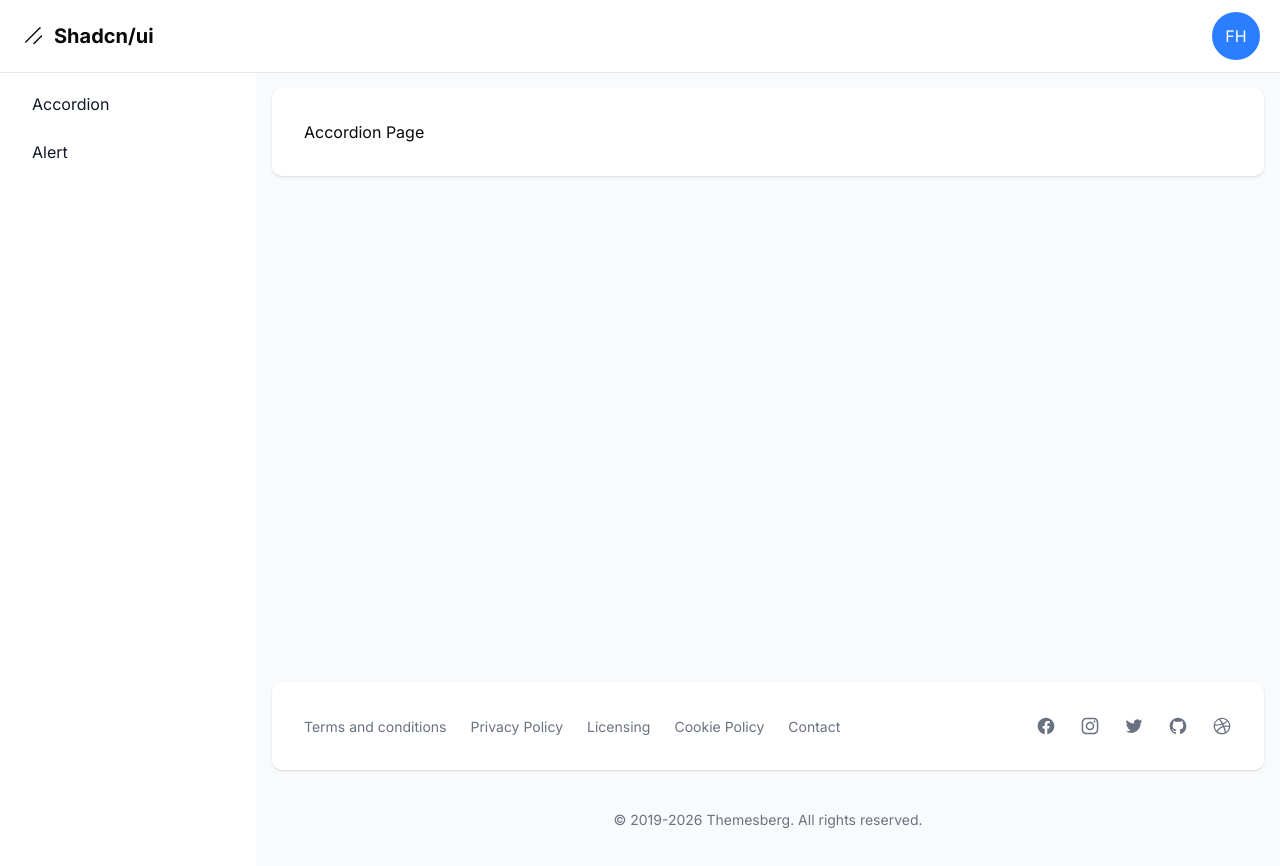
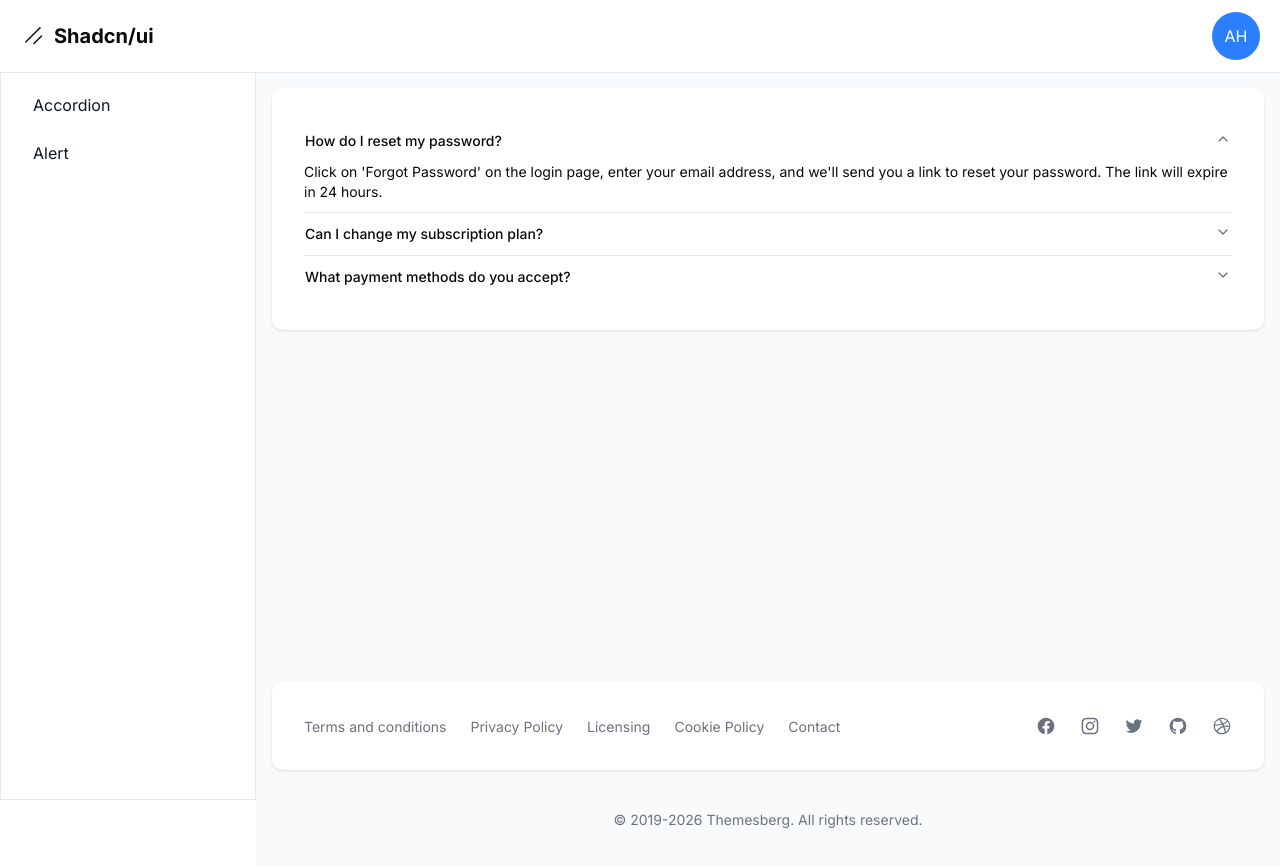
Before and after one commit to AndreDev12/shadcn-dashboard, a Next.js app: page /dashboard/accordion in a window 1280 px wide. Shown: the top 866 px of the page. Built offline with nearby package versions, Linux system fonts and the light colour scheme.

Commit message:
Components: Accordion

```diff
--- a/src/app/dashboard/accordion/page.tsx
+++ b/src/app/dashboard/accordion/page.tsx
@@ -1,7 +1,47 @@
+import {
+  Accordion,
+  AccordionContent,
+  AccordionItem,
+  AccordionTrigger,
+} from '@/components/ui';
+
+const items = [
+  {
+    value: 'item-1',
+    trigger: 'How do I reset my password?',
+    content:
+      "Click on 'Forgot Password' on the login page, enter your email address, and we'll send you a link to reset your password. The link will expire in 24 hours.",
+  },
+  {
+    value: 'item-2',
+    trigger: 'Can I change my subscription plan?',
+    content:
+      'Yes, you can upgrade or downgrade your plan at any time from your account settings. Changes will be reflected in your next billing cycle.',
+  },
+  {
+    value: 'item-3',
+    trigger: 'What payment methods do you accept?',
+    content:
+      'We accept all major credit cards, PayPal, and bank transfers. All payments are processed securely through our payment partners.',
+  },
+];
+
 export default function Page() {
   return (
     <div>
-      <h1>Accordion Page</h1>
+      <Accordion
+        type="single"
+        collapsible
+        defaultValue="item-1"
+        className="w-full"
+      >
+        {items.map(({ value, trigger, content }) => (
+          <AccordionItem key={value} value={value}>
+            <AccordionTrigger>{trigger}</AccordionTrigger>
+            <AccordionContent>{content}</AccordionContent>
+          </AccordionItem>
+        ))}
+      </Accordion>
     </div>
   );
 }
--- a/src/app/dashboard/layout.tsx
+++ b/src/app/dashboard/layout.tsx
@@ -16,7 +16,7 @@
   return (
     <>
       <nav className="bg-white border-b border-gray-200 fixed z-30 w-full">
-        <div className="px-3 py-3 lg:px-5 lg:pl-3">
+        <div className="px-3 py-3 lg:pr-5">
           <div className="flex items-center justify-between">
             <div className="flex items-center justify-start">
               <button
@@ -95,7 +95,7 @@
             <div className="flex items-center">
               {/* User Avatar */}
               <div className="bg-blue-500 text-white p-2 rounded-full w-12 h-12 flex items-center justify-center">
-                FH
+                AH
               </div>
             </div>
           </div>
@@ -107,17 +107,17 @@
           className="fixed hidden z-20 h-full top-0 left-0 pt-16 lg:flex shrink-0 flex-col w-64 transition-width duration-75"
           aria-label="Sidebar"
         >
-          <div className="relative flex-1 flex flex-col min-h-0 borderR border-gray-200 bg-white pt-0">
+          <div className="relative flex-1 flex flex-col min-h-0 border border-gray-200 bg-white pt-0">
             <div className="flex-1 flex flex-col pt-5 pb-4 overflow-y-auto">
               <div className="flex-1 px-3 bg-white divide-y space-y-1">
                 <ul className="space-y-2 pb-2">
-                  {links.map((link) => (
-                    <li key={link.href}>
+                  {links.map(({ name, href }) => (
+                    <li key={href}>
                       <Link
-                        href={link.href}
+                        href={href}
                         className="text-base capitalize text-gray-900 font-normal rounded-lg flex items-center p-2 hover:bg-gray-100 group"
                       >
-                        <span className="ml-3">{link.name}</span>
+                        <span className="ml-3">{name}</span>
                       </Link>
                     </li>
                   ))}
--- a/src/app/layout.tsx
+++ b/src/app/layout.tsx
@@ -1,5 +1,6 @@
 import type { Metadata } from 'next';
 import { Inter } from 'next/font/google';
+
 import './globals.css';
 
 const inter = Inter({ subsets: ['latin'] });
--- /dev/null
+++ b/src/components/ui/accordion.tsx
@@ -0,0 +1,87 @@
+'use client';
+
+import * as React from 'react';
+import { Accordion as AccordionPrimitive } from 'radix-ui';
+
+import { cn } from '@/lib/utils';
+import { ChevronDownIcon, ChevronUpIcon } from 'lucide-react';
+
+function Accordion({
+  className,
+  ...props
+}: React.ComponentProps<typeof AccordionPrimitive.Root>) {
+  return (
+    <AccordionPrimitive.Root
+      data-slot="accordion"
+      className={cn('flex w-full flex-col', className)}
+      {...props}
+    />
+  );
+}
+
+function AccordionItem({
+  className,
+  ...props
+}: React.ComponentProps<typeof AccordionPrimitive.Item>) {
+  return (
+    <AccordionPrimitive.Item
+      data-slot="accordion-item"
+      className={cn('not-last:border-b', className)}
+      {...props}
+    />
+  );
+}
+
+function AccordionTrigger({
+  className,
+  children,
+  ...props
+}: React.ComponentProps<typeof AccordionPrimitive.Trigger>) {
+  return (
+    <AccordionPrimitive.Header className="flex">
+      <AccordionPrimitive.Trigger
+        data-slot="accordion-trigger"
+        className={cn(
+          'group/accordion-trigger relative flex flex-1 items-start justify-between rounded-lg border border-transparent py-2.5 text-left text-sm font-medium transition-all outline-none hover:underline focus-visible:border-ring focus-visible:ring-3 focus-visible:ring-ring/50 focus-visible:after:border-ring disabled:pointer-events-none disabled:opacity-50 **:data-[slot=accordion-trigger-icon]:ml-auto **:data-[slot=accordion-trigger-icon]:size-4 **:data-[slot=accordion-trigger-icon]:text-muted-foreground',
+          className,
+        )}
+        {...props}
+      >
+        {children}
+        <ChevronDownIcon
+          data-slot="accordion-trigger-icon"
+          className="pointer-events-none shrink-0 group-aria-expanded/accordion-trigger:hidden"
+        />
+        <ChevronUpIcon
+          data-slot="accordion-trigger-icon"
+          className="pointer-events-none hidden shrink-0 group-aria-expanded/accordion-trigger:inline"
+        />
+      </AccordionPrimitive.Trigger>
+    </AccordionPrimitive.Header>
+  );
+}
+
+function AccordionContent({
+  className,
+  children,
+  ...props
+}: React.ComponentProps<typeof AccordionPrimitive.Content>) {
+  return (
+    <AccordionPrimitive.Content
+      data-slot="accordion-content"
+      className="overflow-hidden text-sm data-open:animate-accordion-down data-closed:animate-accordion-up"
+      {...props}
+    >
+      <div
+        className={cn(
+          'h-(--radix-accordion-content-height) pt-0 pb-2.5 [&_a]:underline [&_a]:underline-offset-3 [&_a]:hover:text-foreground [&_p:not(:last-child)]:mb-4',
+          className,
+        )}
+      >
+        {children}
+      </div>
+    </AccordionPrimitive.Content>
+  );
+}
+
+export { Accordion, AccordionItem, AccordionTrigger, AccordionContent };
--- a/src/components/ui/index.ts
+++ b/src/components/ui/index.ts
@@ -1 +1,2 @@
+export * from './accordion';
 export * from './button';
```
